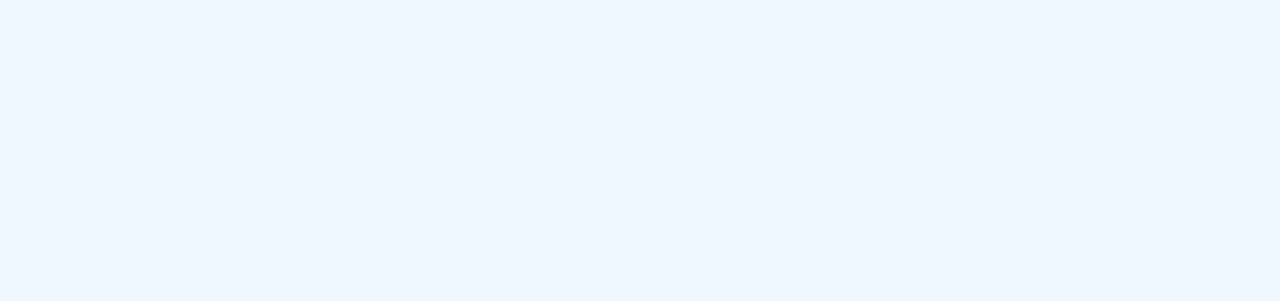
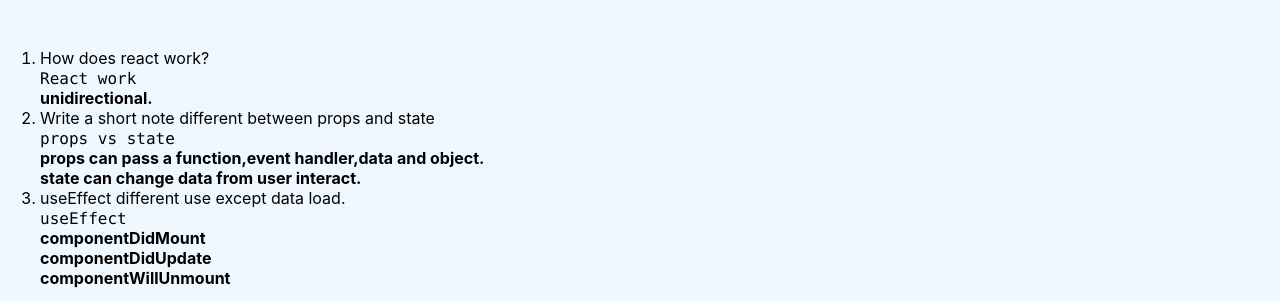
Before and after one commit to UhaiMong/contest-club-repo, a React (Create React App) app: page / in a window 1280 px wide. Shown: the part 1555-1856 px from the top of the page. Before the commit the page ends 1603 px from the top, so only its background shows below. Built offline with nearby package versions, Linux system fonts and the light colour scheme.

Commit message:
question and ans added

```diff
--- a/package.json
+++ b/package.json
@@ -3,6 +3,9 @@
   "version": "0.1.0",
   "private": true,
   "dependencies": {
+    "@fortawesome/fontawesome-svg-core": "^6.2.0",
+    "@fortawesome/free-solid-svg-icons": "^6.2.0",
+    "@fortawesome/react-fontawesome": "^0.2.0",
     "@testing-library/jest-dom": "^5.16.5",
     "@testing-library/react": "^13.4.0",
     "@testing-library/user-event": "^13.5.0",
--- a/src/App.css
+++ b/src/App.css
@@ -39,3 +39,21 @@
     transform: rotate(360deg);
   }
 }
+
+
+/* custom */
+
+.btn-question{
+  background-color: crimson;
+  margin-left: 100px;
+  border: none;
+  width: 80px;
+  height: 30px;
+  margin-bottom: 20px;
+  border-radius: 12px;
+}
+.btn-question a{
+  color: white;
+  text-decoration: none;
+
+}
--- a/src/App.js
+++ b/src/App.js
@@ -1,12 +1,16 @@
+import { faArrowRight } from '@fortawesome/free-solid-svg-icons';
+import { FontAwesomeIcon } from '@fortawesome/react-fontawesome';
 import './App.css';
 import Body from './Components/Body/Body';
 import Header from './Components/Header/Header';
+import QA from './Components/QA/QA';
 
 function App() {
   return (
     <div>
       <Header></Header>
       <Body></Body>
+      <QA></QA>
     </div>
   );
 }
--- a/src/Components/CalculatingCart/CalculatingCart.css
+++ b/src/Components/CalculatingCart/CalculatingCart.css
@@ -12,6 +12,7 @@
     color: white;
     font-size: 20px;
     font-weight: bold;
+    cursor: pointer;
 }
 .profile-section{
     display: flex;
--- a/src/Components/CalculatingCart/CalculatingCart.js
+++ b/src/Components/CalculatingCart/CalculatingCart.js
@@ -1,3 +1,5 @@
+import { FontAwesomeIcon } from '@fortawesome/react-fontawesome';
+import { faLocation } from '@fortawesome/free-solid-svg-icons'
 import React from 'react';
 import '../Body/Body.css';
 import './CalculatingCart.css'
@@ -15,7 +17,7 @@
                 <img className='profile' src="https://raw.githubusercontent.com/UhaiMong/images/master/profile/student-1.png" alt="Profile" />
                 <div className='name-address'>
                     <h4>Markjukerburk</h4>
-                    <span>USA,California</span>
+                    <span> <FontAwesomeIcon icon={faLocation}></FontAwesomeIcon> USA,California</span>
                 </div>
             </div>
 
--- /dev/null
+++ b/src/Components/QA/QA.js
@@ -0,0 +1,38 @@
+import React from 'react';
+
+const QA = () => {
+    return (
+        <div>
+            <ol>
+                <li>
+                    How does react work?
+                </li>
+                <code>React work</code><br></br>
+
+                    <strong>
+                        unidirectional.
+                </strong>
+
+                <li>Write a short note different between props and state</li>
+                <code>props vs state</code><br />
+                <strong>
+                    props can pass a function,event handler,data and object.<br/>
+                    state can change data from user interact.
+                </strong>
+
+                <li>
+                    useEffect different use except data load.
+                </li>
+                <code>useEffect</code><br />
+
+                <strong>
+                    componentDidMount<br/>
+                    componentDidUpdate<br/>
+                    componentWillUnmount
+                </strong>
+            </ol>
+        </div>
+    );
+};
+
+export default QA;
```
Also changed, not shown: src/Components/QA/QA.css (added), 1 other file (tests, documents, lock files or other folders).
